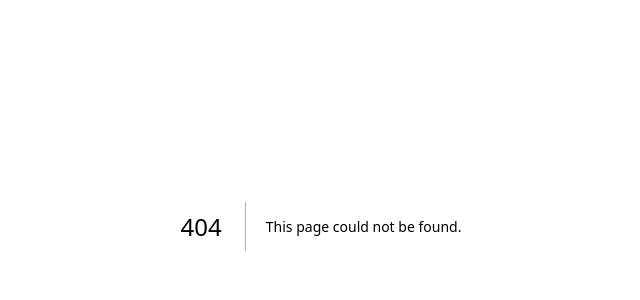
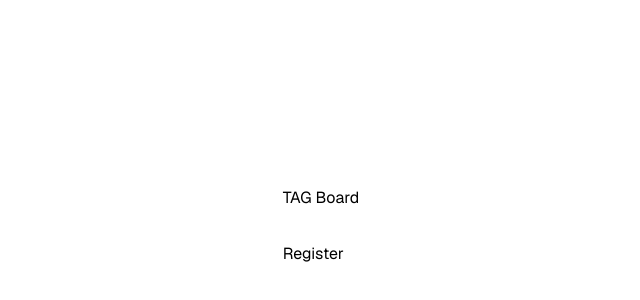
Before and after one commit to PadillaTom/TAG-Board-UI, a Next.js app: page /register in a window 1280 px wide. Before the commit this address had no page. Shown: the part 174-474 px from the top of the page, without its empty margins (319-959 px from the left). Built offline with nearby package versions, Linux system fonts and the light colour scheme.

Commit message:
[TBF-3] Base pages

```diff
--- a/app/page.tsx
+++ b/app/(authentication)/login/page.tsx
@@ -1,8 +1,9 @@
-export default function Home() {
+export default function LoginPage() {
 	return (
 		<div className="grid grid-rows-[20px_1fr_20px] items-center justify-items-center min-h-screen p-8 pb-20 gap-16 sm:p-20 font-[family-name:var(--font-geist-sans)]">
 			<main className="flex flex-col gap-8 row-start-2 items-center sm:items-start">
 				<h2>TAG Board</h2>
+				<h2>Login</h2>
 			</main>
 		</div>
 	);
--- /dev/null
+++ b/app/(authentication)/register/page.tsx
@@ -0,0 +1,10 @@
+export default function RegisterPage() {
+	return (
+		<div className="grid grid-rows-[20px_1fr_20px] items-center justify-items-center min-h-screen p-8 pb-20 gap-16 sm:p-20 font-[family-name:var(--font-geist-sans)]">
+			<main className="flex flex-col gap-8 row-start-2 items-center sm:items-start">
+				<h2>TAG Board</h2>
+				<h2>Register</h2>
+			</main>
+		</div>
+	);
+}
--- /dev/null
+++ b/app/(website)/about/page.tsx
@@ -0,0 +1,10 @@
+export default function AboutPage() {
+	return (
+		<div className="grid grid-rows-[20px_1fr_20px] items-center justify-items-center min-h-screen p-8 pb-20 gap-16 sm:p-20 font-[family-name:var(--font-geist-sans)]">
+			<main className="flex flex-col gap-8 row-start-2 items-center sm:items-start">
+				<h2>TAG Board</h2>
+				<h2>About</h2>
+			</main>
+		</div>
+	);
+}
--- /dev/null
+++ b/app/(website)/contact/page.tsx
@@ -0,0 +1,10 @@
+export default function ContactPage() {
+	return (
+		<div className="grid grid-rows-[20px_1fr_20px] items-center justify-items-center min-h-screen p-8 pb-20 gap-16 sm:p-20 font-[family-name:var(--font-geist-sans)]">
+			<main className="flex flex-col gap-8 row-start-2 items-center sm:items-start">
+				<h2>TAG Board</h2>
+				<h2>Contact</h2>
+			</main>
+		</div>
+	);
+}
--- /dev/null
+++ b/app/(website)/page.tsx
@@ -0,0 +1,10 @@
+export default function HomePage() {
+	return (
+		<div className="grid grid-rows-[20px_1fr_20px] items-center justify-items-center min-h-screen p-8 pb-20 gap-16 sm:p-20 font-[family-name:var(--font-geist-sans)]">
+			<main className="flex flex-col gap-8 row-start-2 items-center sm:items-start">
+				<h2>TAG Board</h2>
+				<h2>Homepage</h2>
+			</main>
+		</div>
+	);
+}
--- /dev/null
+++ b/app/not-found.tsx
@@ -0,0 +1,10 @@
+export default function NotFoundPage() {
+	return (
+		<div className="grid grid-rows-[20px_1fr_20px] items-center justify-items-center min-h-screen p-8 pb-20 gap-16 sm:p-20 font-[family-name:var(--font-geist-sans)]">
+			<main className="flex flex-col gap-8 row-start-2 items-center sm:items-start">
+				<h2>TAG Board</h2>
+				<h2>404</h2>
+			</main>
+		</div>
+	);
+}
```
